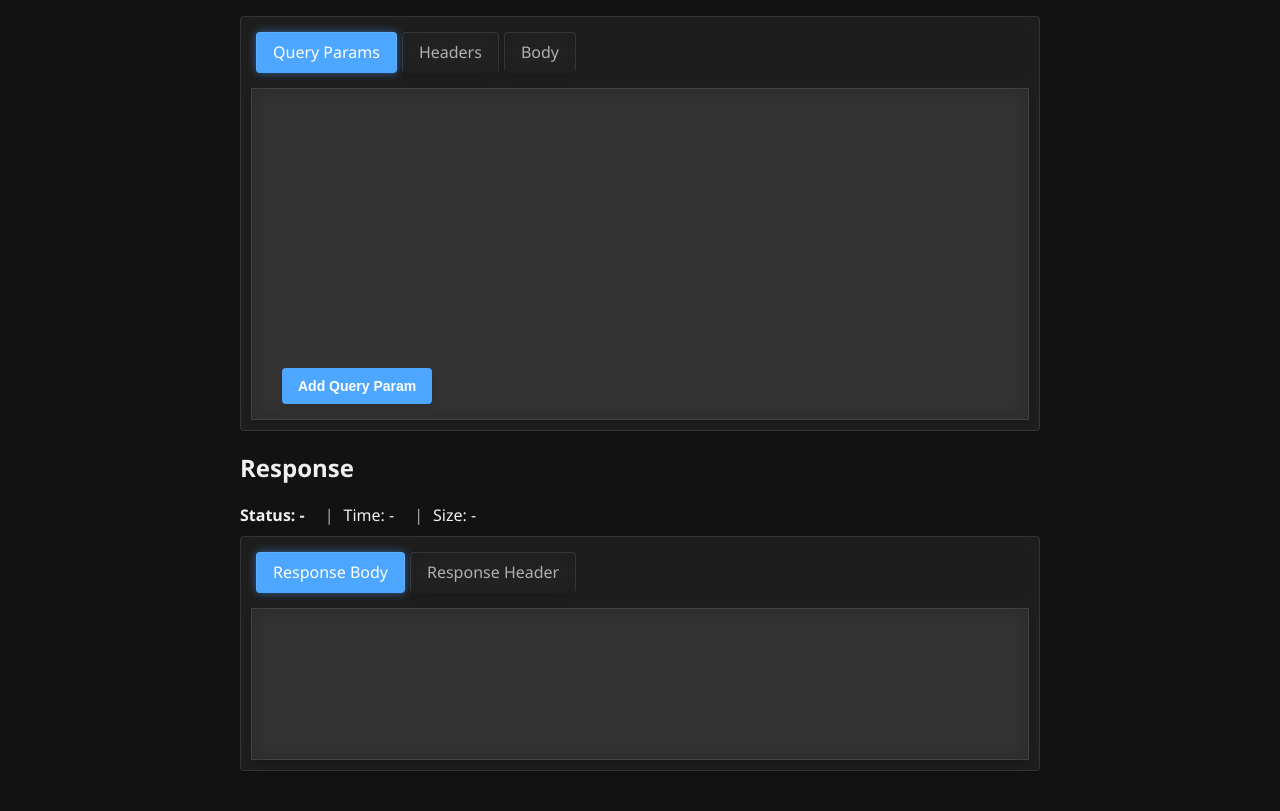
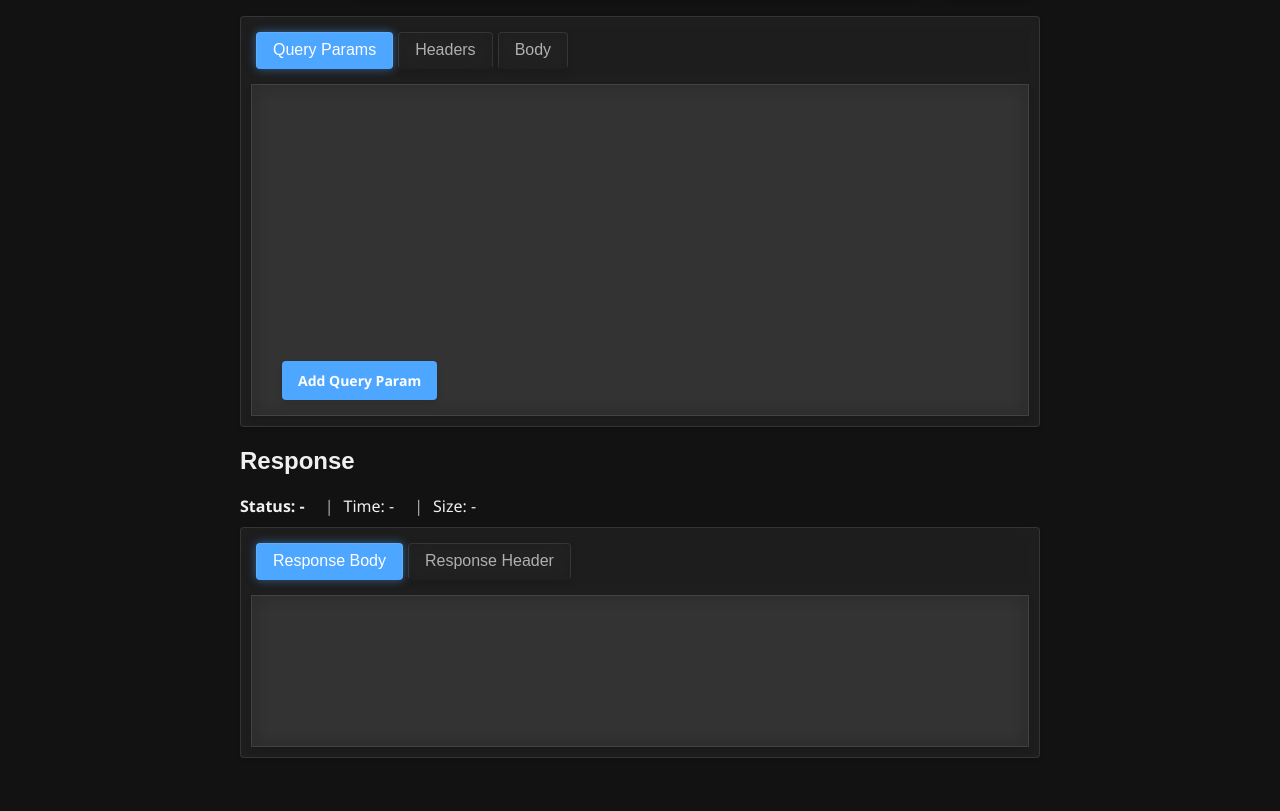
Before and after one commit to smresponsibilities/web_project, a plain HTML site: page index.html in a window 1280 px wide. Shown: the part 124-935 px from the top of the page. Drawn offline with Linux system fonts and the light colour scheme.

Commit message:
feat: updated readme.md and minor changes

```diff
--- a/styles.css
+++ b/styles.css
@@ -13,6 +13,17 @@
     --glass-shadow: 0 4px 6px rgba(0, 0, 0, 0.1);
     --glass-backdrop-filter: blur(10px);
 }
+
+@import url('https://fonts.googleapis.com/css2?family=Google+Sans:wght@400;500;700&display=swap');
+
+body, input, button, select, textarea, pre, code {
+    font-family: 'Google Sans', 'Segoe UI', Tahoma, Geneva, Verdana, sans-serif;
+}
+
+.logo, h1, h2, h3, h4, h5, h6, .button, .nav-link, .tab {
+    font-family: 'Google Sans', sans-serif;
+}
+
 
 body {
     background-color: var(--background-color);
```
Also changed, not shown: image-1.png (added), image.png (added), 1 other file.
